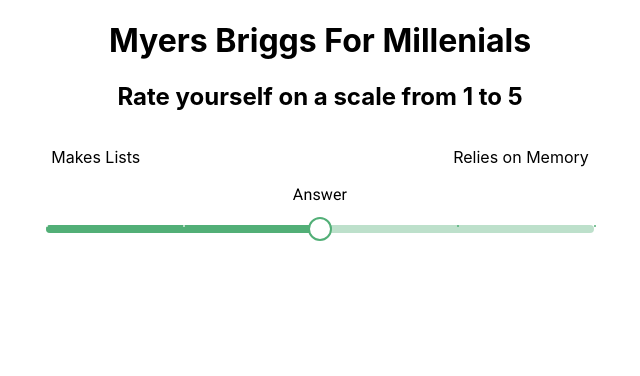
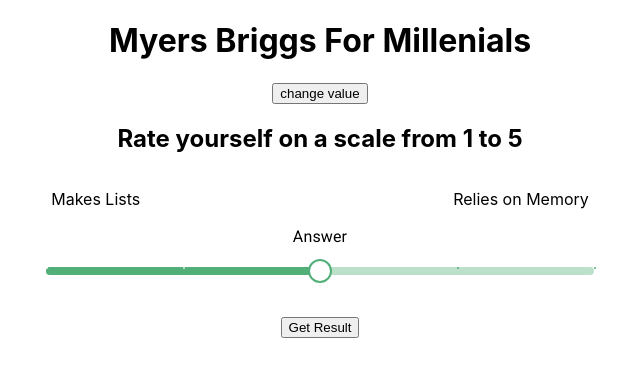
Before and after one commit to Myers-Briggs-for-Millennials/Frontend, a React (Create React App) app in the folder mbformillennials/: page / in a window 1280 px wide. Shown: the top 376 px of the page, without its empty margins (320-960 px from the left). Built offline with nearby package versions, Linux system fonts and the light colour scheme.

Commit message:
Functions to handle state

```diff
--- a/mbformillennials/src/App.js
+++ b/mbformillennials/src/App.js
@@ -2,31 +2,55 @@ import React, {useState} from 'react';
 import { Route } from 'react-router-dom';
 import './App.css';
 
+import { calculateResult } from './utils/calculateResult';
+
 import Question from './components/Question';
 import Result from './components/Result';
 
+const initialValues = [0,0,0,0,0,0,0,0,0,0,0,0,0,0,0,0,0,0,0,0,0,0,0,0,0,0,0,0,0,0,0,0];
 
 function App() {
   const [slider, setSlider] = useState(3);
-  const [introversion, setIntroversion] = useState(0);
-  const [extroversion, setExtroversion] = useState(0);
-  const [sensing, setSensing] = useState(0);
-  const [intuition, setIntuition] = useState(0);
-  const [feeling, setFeeling] = useState(0);
-  const [thinking, setThinking] = useState(0);
-  const [judging, setJudging] = useState(0);
-  const [perceiving, setPerceiving] = useState(0);
+  // const [introversion, setIntroversion] = useState(0);
+  // const [extroversion, setExtroversion] = useState(0);
+  // const [sensing, setSensing] = useState(0);
+  // const [intuition, setIntuition] = useState(0);
+  // const [feeling, setFeeling] = useState(0);
+  // const [thinking, setThinking] = useState(0);
+  // const [judging, setJudging] = useState(0);
+  // const [perceiving, setPerceiving] = useState(0);
 
+  const [values, setValues] = useState(initialValues);
+  const [result, setResult] = useState('');
+  console.log(values);
+  console.log(result);
 
+  const handleChange = (id, value) => {
+    let newValues = [...values];
+    newValues[id] = value;
+    setValues(newValues);
+  };
 
-
+  const handleSubmit = finalValues => {
+    setResult(calculateResult(values));
+  };
 
   return (
     <div className="App">
       <h1>Myers Briggs For Millenials</h1>
 
-      <Route exact path='/' render={() => <Question setSlider={setSlider} slider={slider}/>} />
-      <Route path='/result' render={() => <Result />} />
+      <button onClick={() => handleChange(3, 20)}>change value</button>
+
+      <Route exact path='/' render={() => (
+        <Question
+          setSlider={setSlider}
+          slider={slider}
+          values={values}
+          handleChange={handleChange}
+          handleSubmit={handleSubmit}
+        />
+      )} />
+      <Route path='/result' render={() => <Result result={result} />} />
     </div>
   );
 }
--- a/mbformillennials/src/components/Question.js
+++ b/mbformillennials/src/components/Question.js
@@ -37,8 +37,10 @@ const Question = (props) => {
         <NumberDiv>
             <Form setSlider={setSlider} slider={slider}/>
         </NumberDiv>
-
-
+        <button onClick={e => {
+            e.preventDefault();
+            props.handleSubmit(props.values);
+        }}>Get Result</button>
     </div>
 }
 
--- /dev/null
+++ b/mbformillennials/src/utils/calculateResult.js
@@ -0,0 +1,37 @@
+export const calculateResult = values => {
+    let ie = '';
+    let sn = '';
+    let ft = '';
+    let jp = '';
+
+    const ieResult = 30 - values[2] - values[6] - values[10] + values[14] - values[18] + values[22] + values[26] - values[30];
+    const snResult = 12 + values[3] + values[7] + values[11] + values[15] + values[19] - values[23] - values[27] + values[31];
+    const ftResult = 30 - values[1] + values[5] + values[9] - values[13] - values[17] + values[21] - values[25] - values[29];
+    const jpResult = 18 + values[0] + values[4] - values[8] + values[12] - values[16] + values[20] - values[24] + values[28];
+
+    if (ieResult > 24) {
+        ie = 'E';
+    } else {
+        ie = 'I';
+    };
+
+    if (snResult > 24) {
+        sn = 'N';
+    } else {
+        sn = 'S';
+    };
+
+    if (ftResult > 24) {
+        ft = 'T';
+    } else {
+        ft = 'F';
+    };
+
+    if (jpResult > 24) {
+        jp = 'P';
+    } else {
+        jp = 'J';
+    };
+
+    return ie + sn + ft + jp;
+};
```
Also changed, not shown: mbformillennials/src/data/questions.js (+32 -32 lines).
